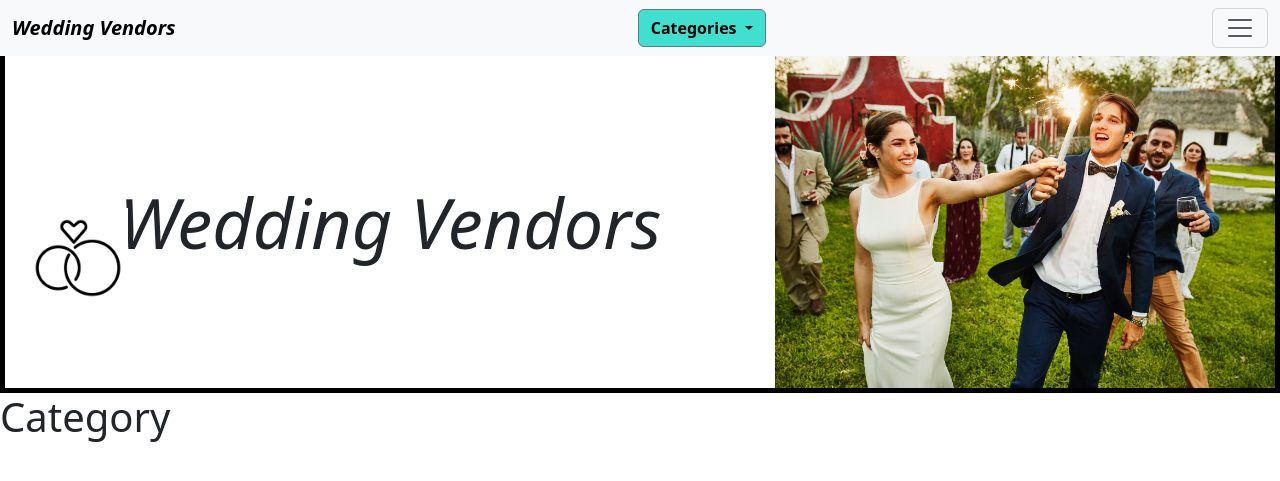
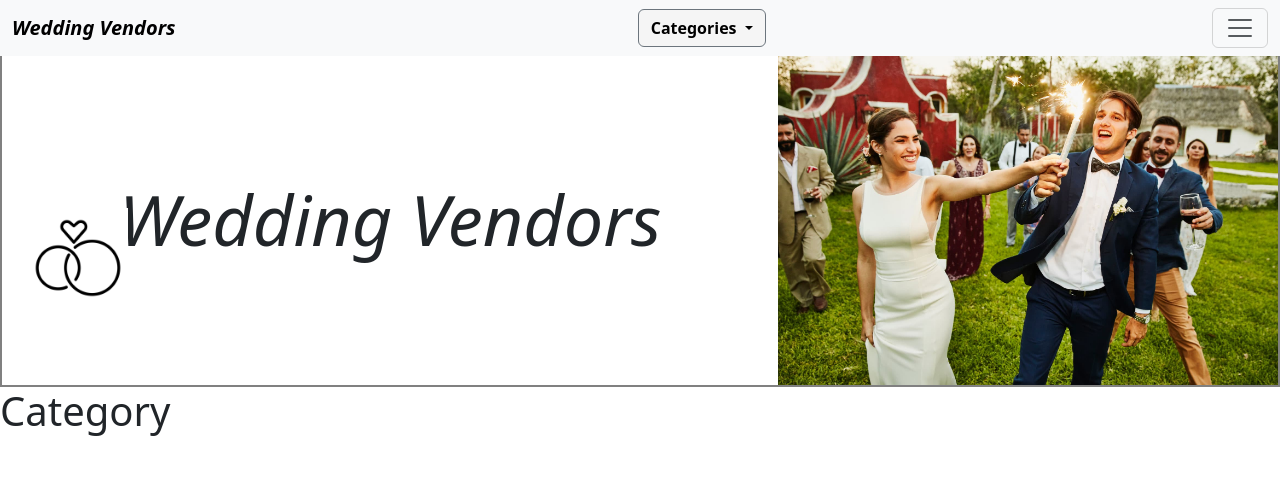
Before and after one commit to rpashayev/wedding_vendors_project, a Flask app: page / in a window 1280 px wide. Shown: the top 481 px of the page. Run offline with Flask 3, Linux system fonts and the light colour scheme; data that the repository does not hold is empty.

Commit message:
main page frontend

```diff
--- a/flask_app/static/css/style.css
+++ b/flask_app/static/css/style.css
@@ -108,7 +108,7 @@
 }
 .vendors_main_top{
     display: flex;
-    border: solid black 5px;
+    border: solid grey 2px;
 }
 
 .main_logo{
--- a/flask_app/templates/Main_page.html
+++ b/flask_app/templates/Main_page.html
@@ -14,7 +14,7 @@
         <div class="container-fluid" >
             <a class="navbar-brand" href="#" style="font-style: italic; font-weight: bolder;">Wedding Vendors</a>
             <div class="btn-group">
-                <button type="button" class="btn btn-secondary dropdown-toggle" data-bs-toggle="dropdown" aria-expanded="false" style="background-color: turquoise; color: black; font-weight: bold;">
+                <button type="button" class="btn btn-secondary dropdown-toggle" data-bs-toggle="dropdown" aria-expanded="false" style="background-color: whitesmoke; color: black; font-weight: bold;">
                 Categories
                 </button>
                 <ul class="dropdown-menu dropdown-menu-end">
```
